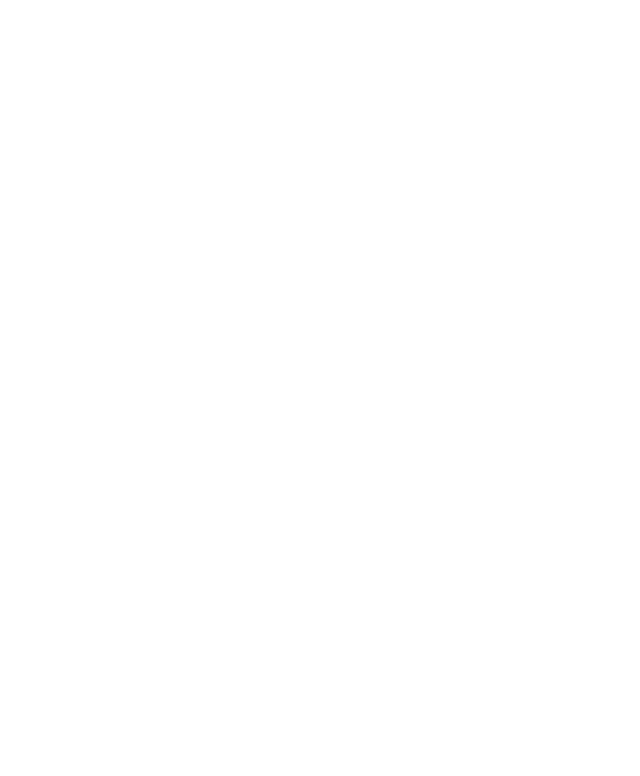
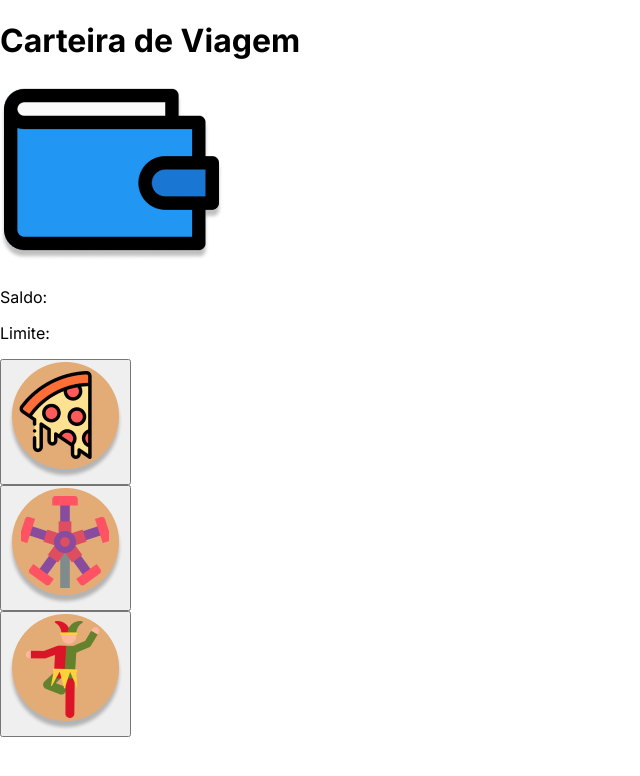
Before and after one commit to fabrjcio/CarteiraViagem, a plain HTML site: page index.html in a window 1280 px wide. Shown: the whole page, without its empty margins (0-640 px from the left). Drawn offline with Linux system fonts and the light colour scheme.

Commit message:
Initial Project

```diff
--- a/css/style.css
+++ b/css/style.css
@@ -0,0 +1,7 @@
+@import url('https://fonts.googleapis.com/css2?family=Inter:wght@400;700&display=swap');
+
+body {
+  font-family: 'Inter', sans-serif;
+  margin: 0;
+  padding: 0;
+}
--- a/index.html
+++ b/index.html
@@ -11,7 +11,34 @@
 
 <body>
 
+  <h1>Carteira de Viagem</h1>
+
+  <div class="main-carteira">
+    <div class="img-carteira">
+      <img src="/imagens/CarteiraBlue.png" alt="carteira-blue">
+    </div>
+    <div class="info-saldo">
+      <p>Saldo: </p>
+      <p>Limite: </p>
+    </div>
+  </div>
+  <div class="btn-gastos">
+    <div class="comida">
+      <button class="get-comida">
+        <img src="/imagens/BtnComida.png" alt="">
+      </button>
+    </div>
+    <div class="brinquedo">
+      <button class="get-brinquedo">
+        <img src="/imagens/BtnBrinquedo.png" alt="">
+      </button>
+    </div>
+    <div class="circo">
+      <button class="get-circo">
+        <img src="/imagens/BtnCirco.png" alt="">
+      </button>
+    </div>
+  </div>
 
 </body>
-
 </html>
```
